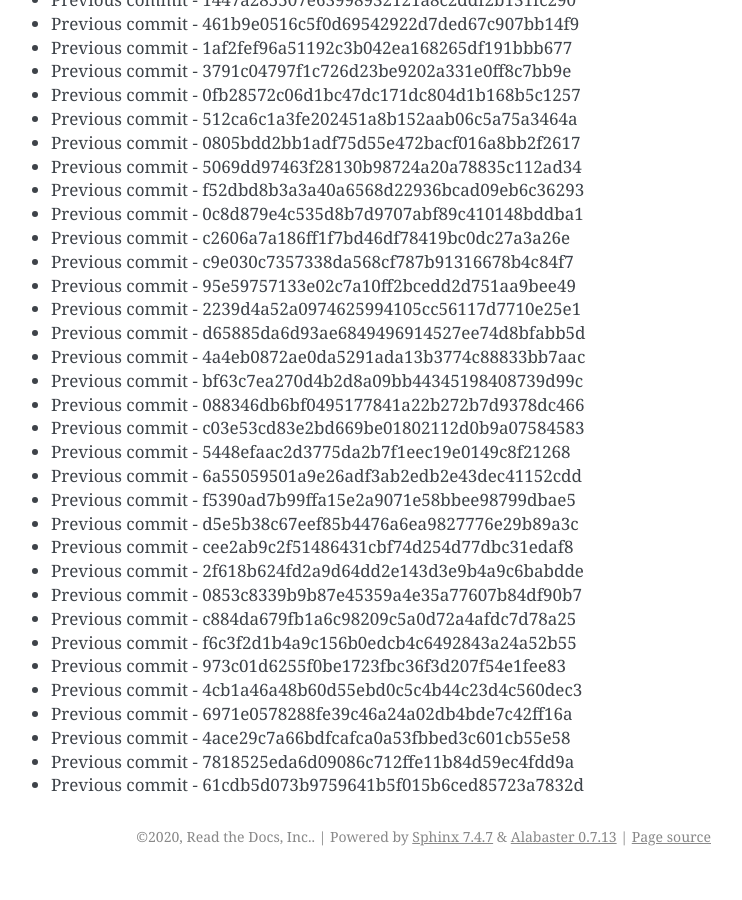
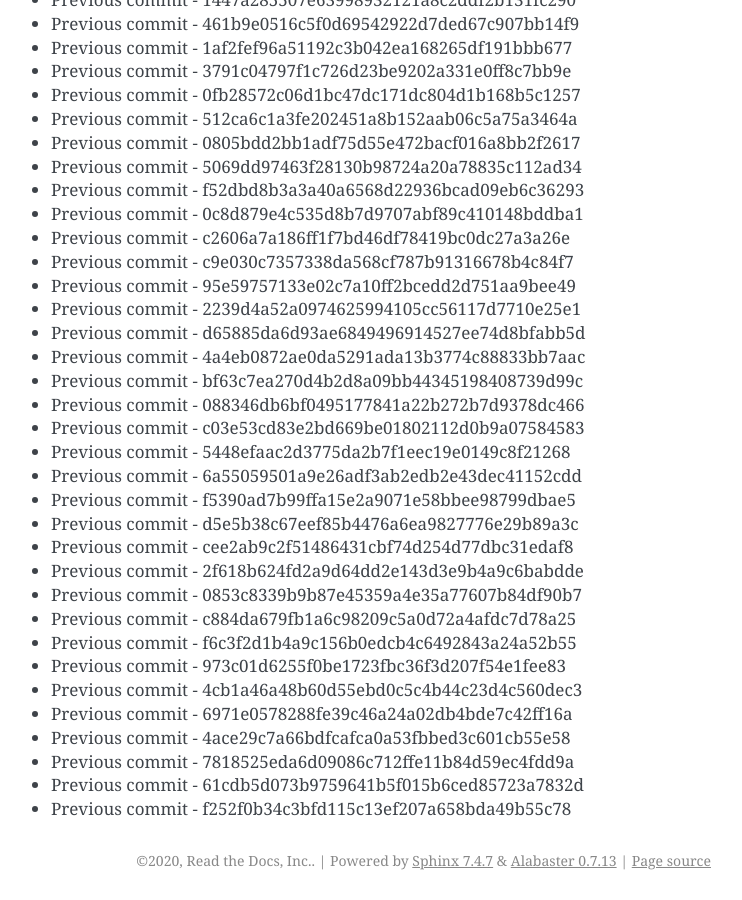
Before and after one commit to readthedocs/rtd-git-stresstest, a Sphinx documentation site: the page built from docs/updates.rst, in a window 1280 px wide and 900 px high, scrolled down 24381 px. Shown: the whole window, without its empty margins (399-1141 px from the left). Built offline with Sphinx 7.4.7, drawn with Linux system fonts in a browser that asks for light colours; before the commit the page ends 25257 px from its top, so only the background shows below that.

Commit message:
Generating commit from previous: f252f0b34c3bfd115c13ef207a658bda49b55c78

```diff
--- a/docs/updates.rst
+++ b/docs/updates.rst
@@ -1056,3 +1056,4 @@ It can be tested for any performance characteristics.
 * Previous commit - 4ace29c7a66bdfcafca0a53fbbed3c601cb55e58
 * Previous commit - 7818525eda6d09086c712ffe11b84d59ec4fdd9a
 * Previous commit - 61cdb5d073b9759641b5f015b6ced85723a7832d
+* Previous commit - f252f0b34c3bfd115c13ef207a658bda49b55c78
```
